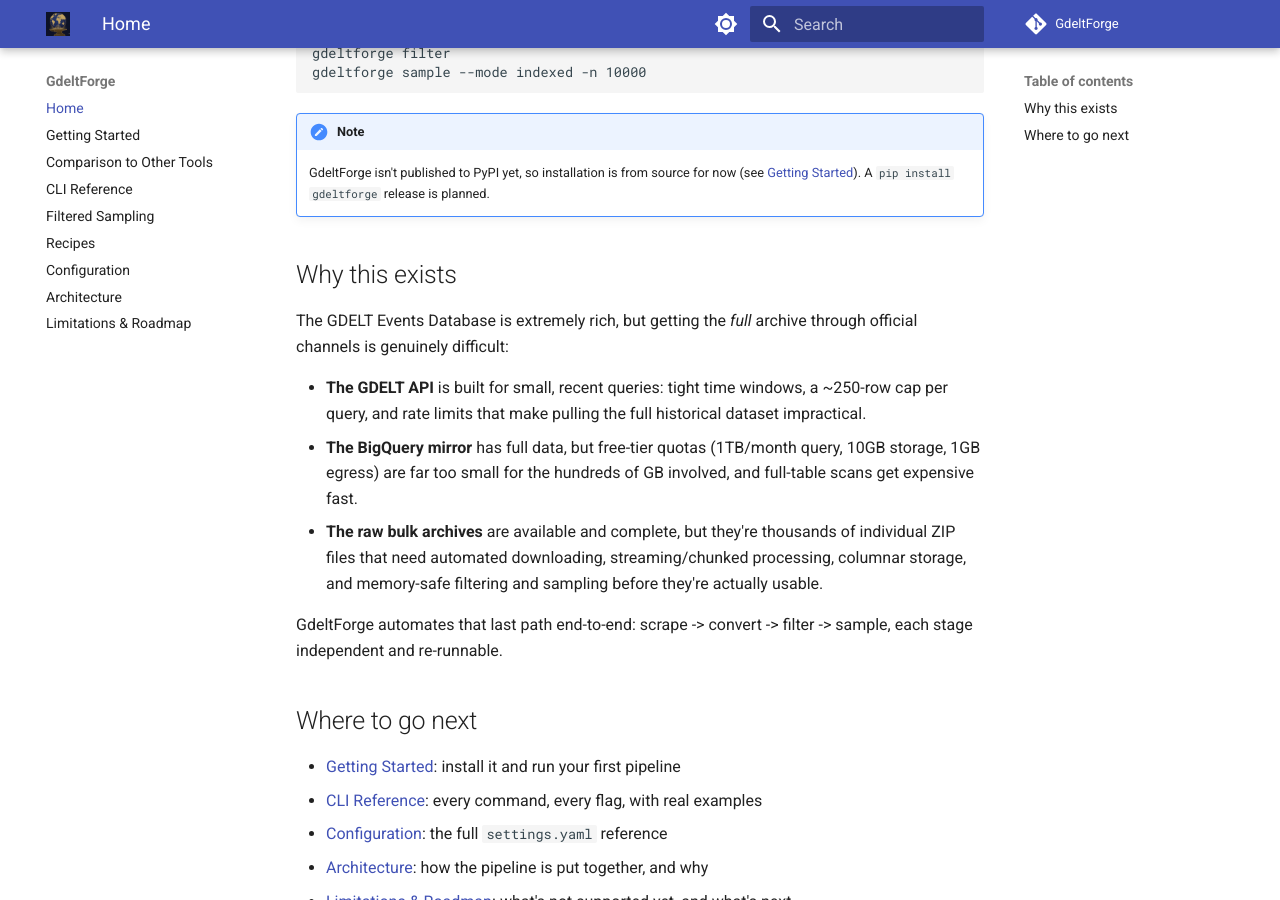
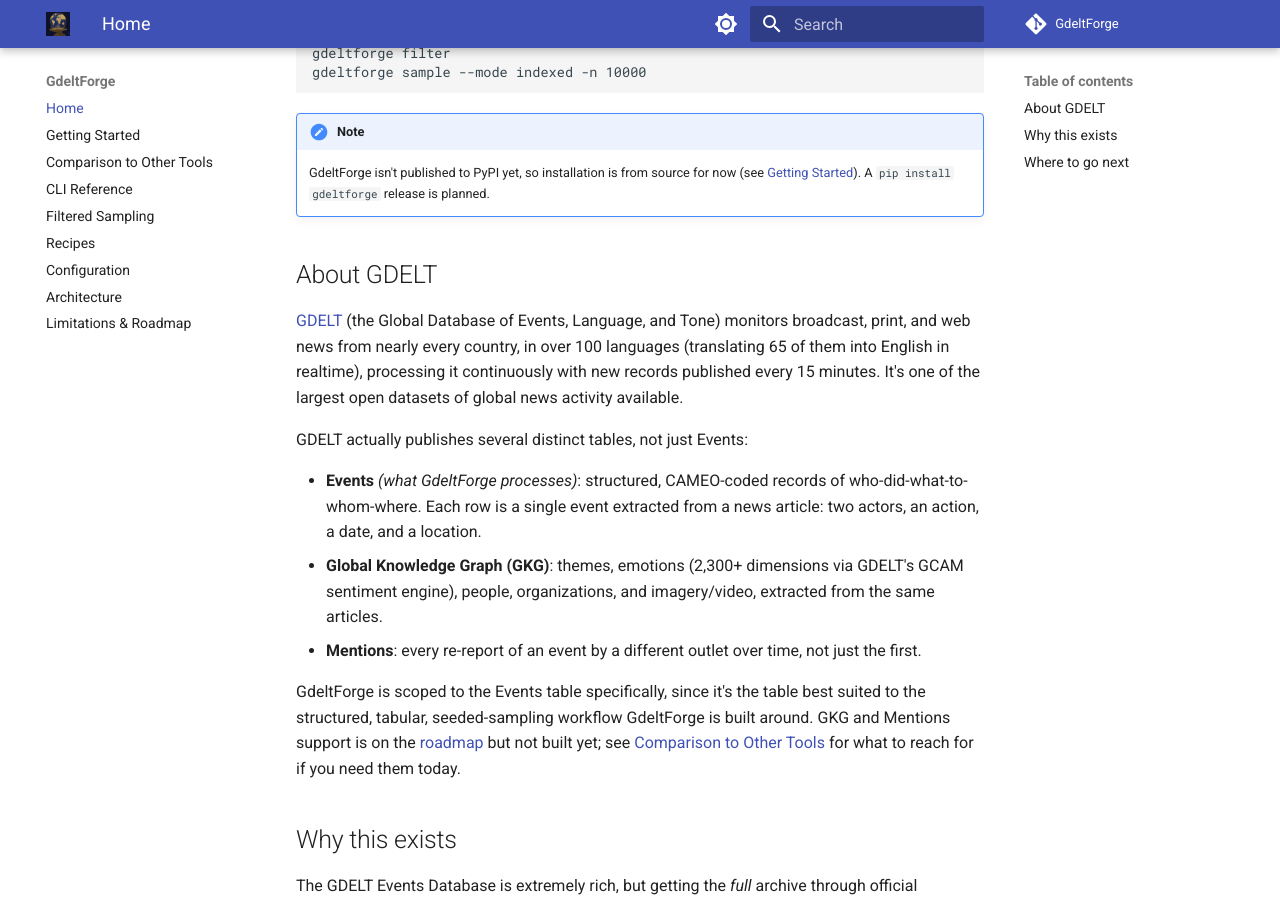
Before and after one commit to Vinicius-Teixeirac/GdeltForge, an MkDocs documentation site: the page built from docs/index.md, in a window 1280 px wide and 900 px high, scrolled down 492 px. Built offline with MkDocs 1.6.1 and Material for MkDocs 9.7.7, drawn with Linux system fonts in a browser that asks for light colours; comment, search, counter and statistics services are not loaded.

Commit message:
docs: add background on what GDELT actually is
Explains GDELT's real scope (Events/GKG/Mentions as three distinct
tables, coverage, update cadence) so someone new to the project
understands what they're working with, and makes explicit that
GdeltForge is scoped to Events only, not GKG or Mentions.

Also fixes an ASCII architecture diagram misalignment in
architecture.md matching the one already fixed in README.

```diff
--- a/docs/index.md
+++ b/docs/index.md
@@ -22,6 +22,18 @@
 !!! note
     GdeltForge isn't published to PyPI yet, so installation is from source for now (see [Getting Started](getting-started.md)). A `pip install gdeltforge` release is planned.
 
+## About GDELT
+
+[GDELT](https://www.gdeltproject.org/) (the Global Database of Events, Language, and Tone) monitors broadcast, print, and web news from nearly every country, in over 100 languages (translating 65 of them into English in realtime), processing it continuously with new records published every 15 minutes. It's one of the largest open datasets of global news activity available.
+
+GDELT actually publishes several distinct tables, not just Events:
+
+- **Events** *(what GdeltForge processes)*: structured, CAMEO-coded records of who-did-what-to-whom-where. Each row is a single event extracted from a news article: two actors, an action, a date, and a location.
+- **Global Knowledge Graph (GKG)**: themes, emotions (2,300+ dimensions via GDELT's GCAM sentiment engine), people, organizations, and imagery/video, extracted from the same articles.
+- **Mentions**: every re-report of an event by a different outlet over time, not just the first.
+
+GdeltForge is scoped to the Events table specifically, since it's the table best suited to the structured, tabular, seeded-sampling workflow GdeltForge is built around. GKG and Mentions support is on the [roadmap](limitations-and-roadmap.md#roadmap) but not built yet; see [Comparison to Other Tools](comparison.md) for what to reach for if you need them today.
+
 ## Why this exists
 
 The GDELT Events Database is extremely rich, but getting the *full* archive through official channels is genuinely difficult:
```
Also changed, not shown: docs/architecture.md (+4 -4 lines).
